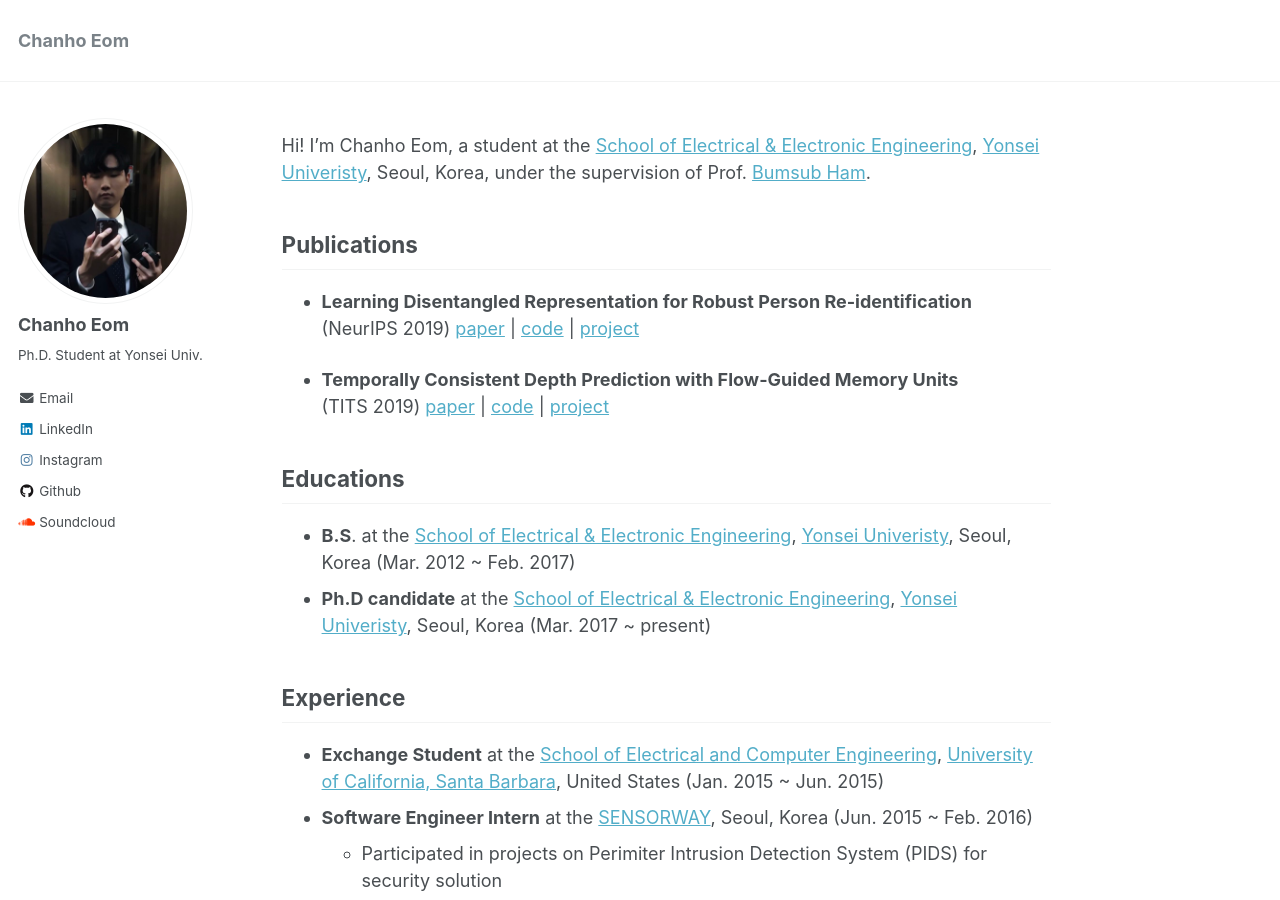
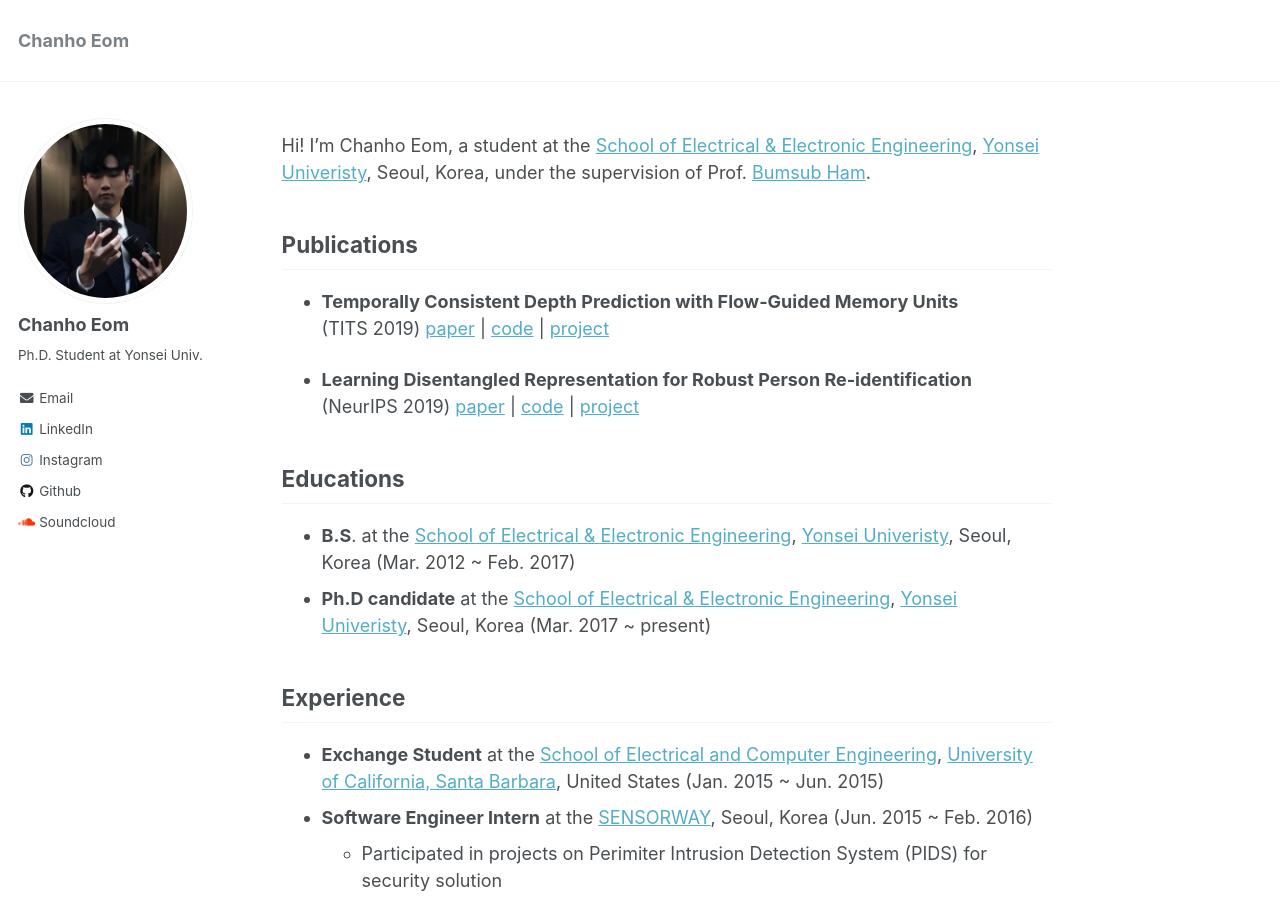
Before and after one commit to chanhoeom/chanhoEom.github.io, a Jekyll site: the page built from _pages/about.md, in a window 1280 px wide and 900 px high. Built offline with Jekyll 4.4.1, drawn with Linux system fonts in a browser that asks for light colours.

```diff
--- a/_pages/about.md
+++ b/_pages/about.md
@@ -13,17 +13,17 @@ redirect_from:
 Hi! I'm Chanho Eom, a student at the [School of Electrical & Electronic Engineering](http://ee.yonsei.ac.kr/ee_en/index.do), [Yonsei Univeristy](https://www.yonsei.ac.kr/en_sc/), Seoul, Korea, under the supervision of Prof. [Bumsub Ham](https://bsham.github.io/).
 
 ## Publications
+* **Temporally Consistent Depth Prediction with Flow-Guided Memory Units**
+(TITS 2019)
+[paper](https://ieeexplore.ieee.org/stamp/stamp.jsp?tp=&arnumber=8848860) \|
+[code](https://github.com/cvlab-yonsei/projects/tree/master/FlowGRU/codes) \|
+[project](https://cvlab-yonsei.github.io/projects/FlowGRU/)
+
 * **Learning Disentangled Representation for Robust Person Re-identification**
 (NeurIPS 2019)
 [paper]() \|
 [code](https://github.com/cvlab-yonsei/projects/tree/master/ISGAN/codes) \|
 [project](https://cvlab-yonsei.github.io/projects/ISGAN/)
-
-* **Temporally Consistent Depth Prediction with Flow-Guided Memory Units**
-(TITS 2019)
-[paper](https://ieeexplore.ieee.org/stamp/stamp.jsp?tp=&arnumber=8848860) \|
-[code](https://github.com/cvlab-yonsei/projects/tree/master/FlowGRU/codes) \|
-[project](https://cvlab-yonsei.github.io/projects/FlowGRU/)
 
 ## Educations
 * **B.S**. at the [School of Electrical & Electronic Engineering](http://ee.yonsei.ac.kr/ee_en/index.do), [Yonsei Univeristy](https://www.yonsei.ac.kr/en_sc/), Seoul, Korea (Mar. 2012 ~ Feb. 2017)
```
